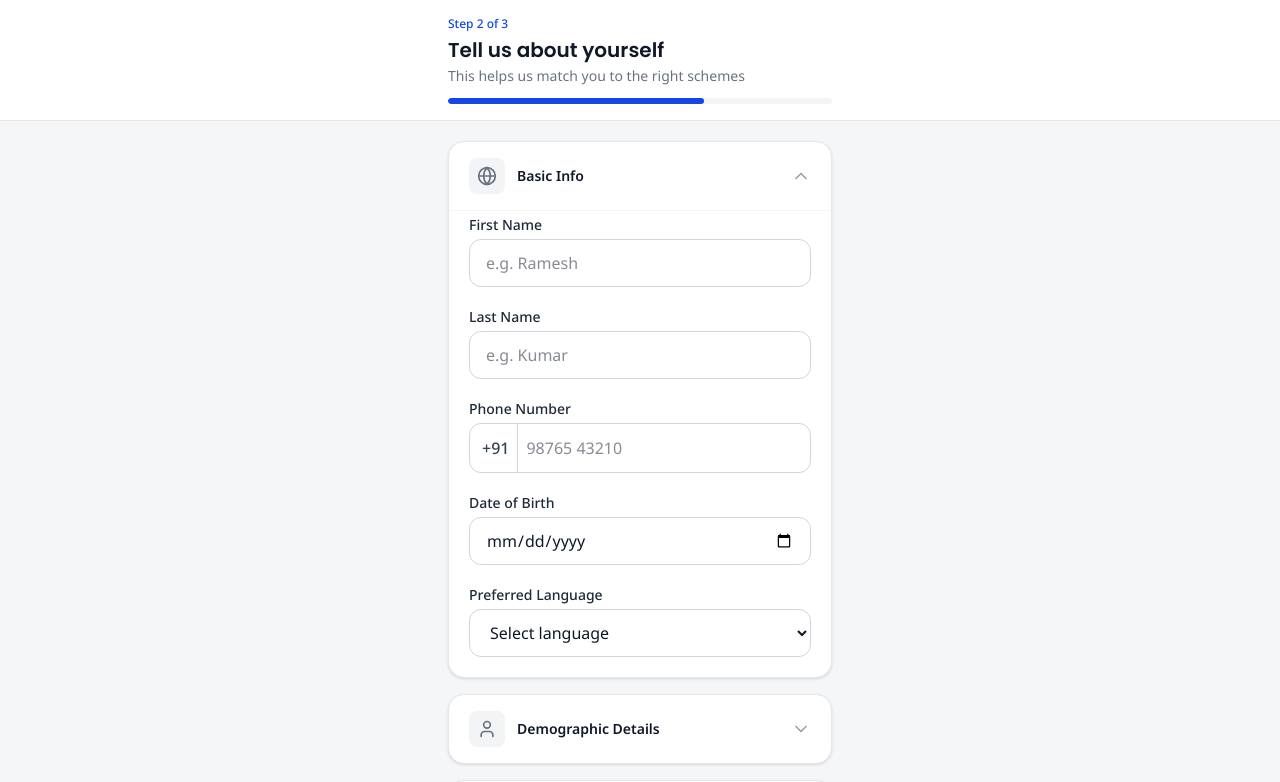
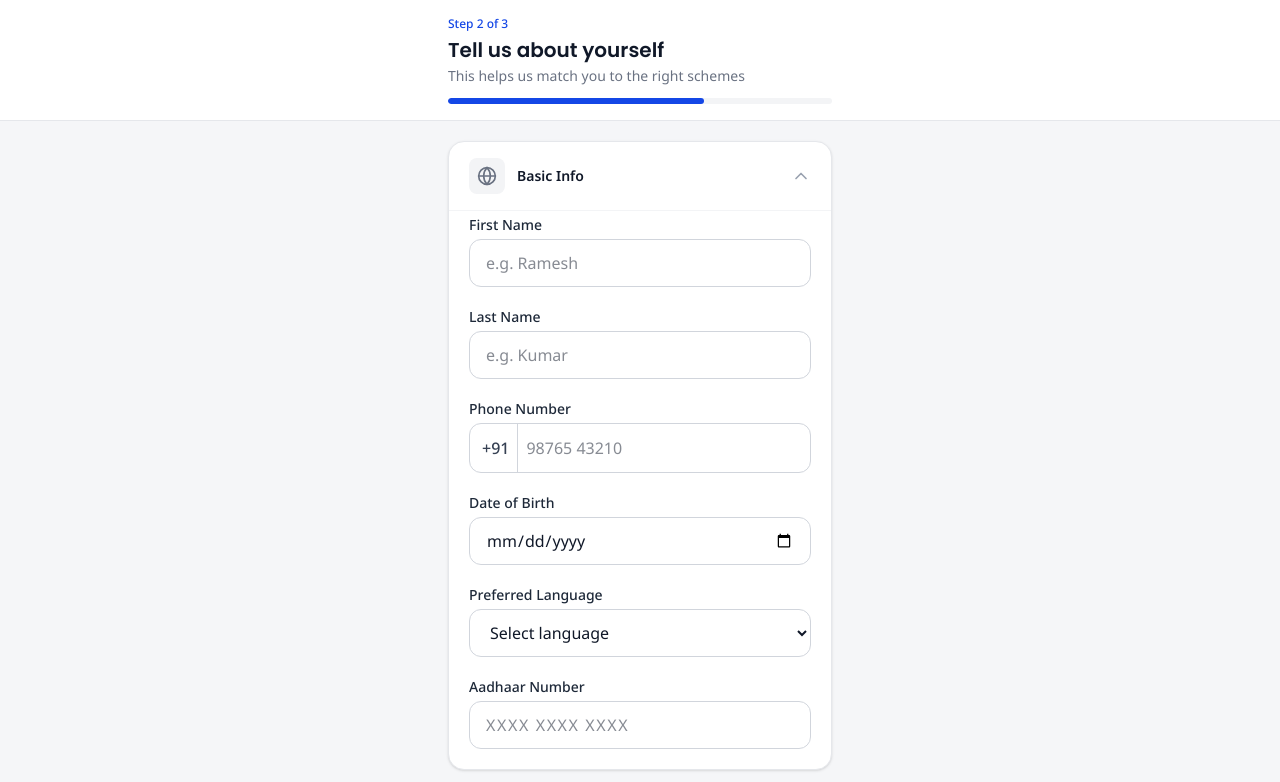
Before and after one commit to Pri29007/CodeFusion_2k26, a Next.js app: page /personal-info in a window 1280 px wide. Shown: the top 782 px of the page. Built offline with nearby package versions, Linux system fonts and the light colour scheme.

Commit message:
Added aadhar number in prinfo

```diff
--- a/app/personal-info/page.tsx
+++ b/app/personal-info/page.tsx
@@ -44,6 +44,7 @@ type FormData = {
   phoneNumber: string;
   dob: string;
   language: string;
+  aadhaarNumber: string;
   age: string;
   gender: string;
   category: string;
@@ -71,6 +72,7 @@ const initialFormData: FormData = {
   phoneNumber: "",
   dob: "",
   language: "",
+  aadhaarNumber: "",
   age: "",
   gender: "",
   category: "",
@@ -459,6 +461,18 @@ export default function DemographicDetailsPage() {
       <option value="pa">ਪੰਜਾਬੀ (Punjabi)</option>
     </select>
   </Field>
+
+  <Field label="Aadhaar Number">
+  <input
+    type="text"
+    inputMode="numeric"
+    maxLength={12}
+    value={formData.aadhaarNumber}
+    onChange={(e) => update("aadhaarNumber", e.target.value.replace(/\D/g, "").slice(0, 12))}
+    placeholder="XXXX XXXX XXXX"
+    className="w-full min-h-[48px] px-4 rounded-xl border border-gray-300 text-base text-gray-900 outline-none focus:border-blue-600 focus:ring-2 focus:ring-blue-100 tracking-widest"
+  />
+</Field>
 </Section>
           {/* SECTION 1: Demographic */}
           <Section
@@ -505,6 +519,7 @@ export default function DemographicDetailsPage() {
                   { label: "OBC", value: "obc" },
                   { label: "SC", value: "sc" },
                   { label: "ST", value: "st" },
+                  { label: "EWS", value: "ews" },
                 ]}
               />
             </Field>
```
